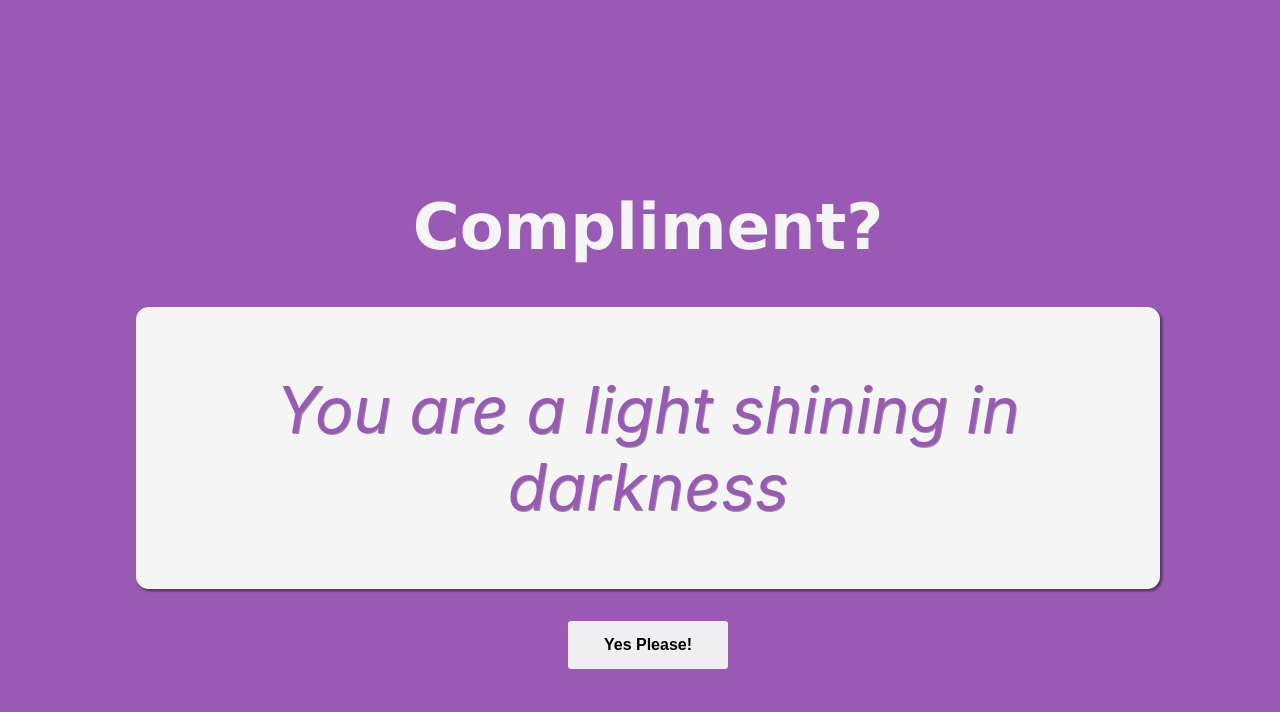
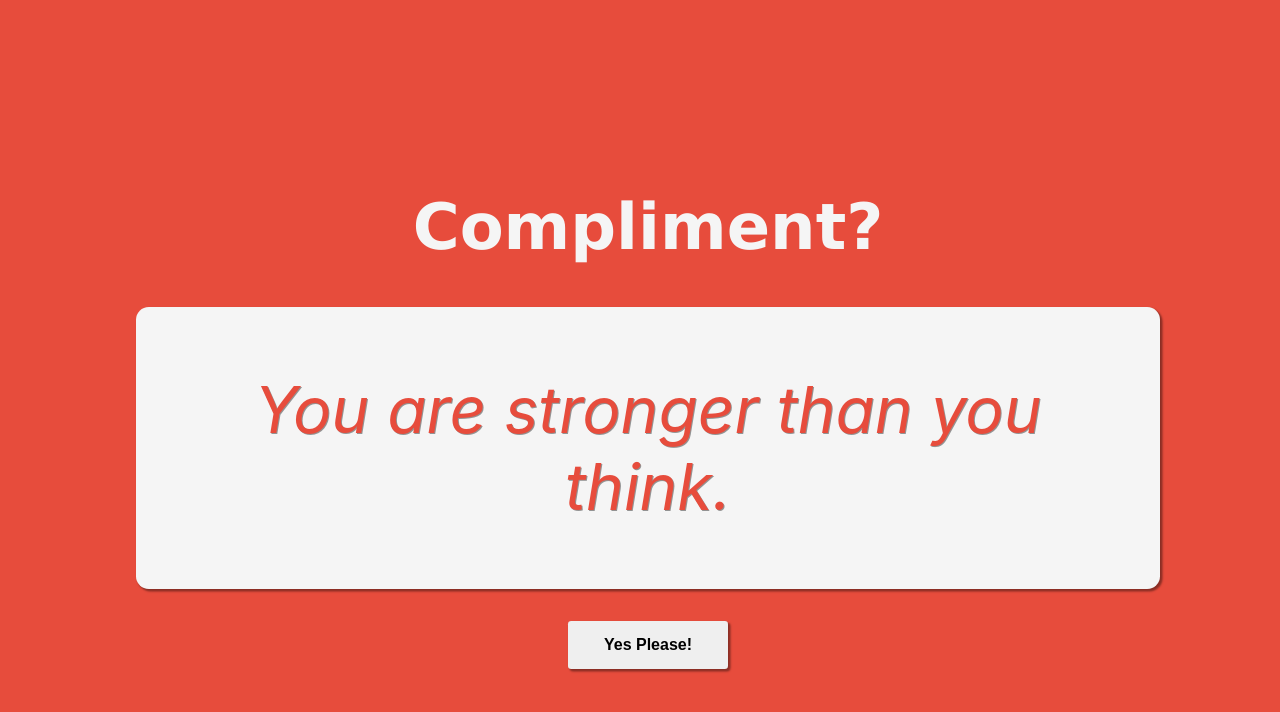
Before and after one commit to Slade27/Slade27.github.io, a plain HTML site: page Compliment/comp.html in a window 1280 px wide. Both pictures are taken after a click on the button "Yes Please!". Drawn offline with nearby package versions, Linux system fonts and the light colour scheme.

Commit message:
small fixes to css

```diff
--- a/Compliment/comp.css
+++ b/Compliment/comp.css
@@ -1,4 +1,5 @@
 body{
+    overflow: hidden;
     background-color: rgb(13, 109, 109);
     width: 100%;
     height: 100%;
@@ -82,5 +83,6 @@ button#new-comp{
     border-radius: 0.2em;
     border: whitesmoke;
     outline: none;
+    box-shadow: 2px 2px 2px 0.5px rgba(0, 0, 0, 0.4);
 
 }
--- a/Compliment/comp.js
+++ b/Compliment/comp.js
@@ -5,15 +5,15 @@ script.type = 'text/javascript';
 document.getElementsByTagName('head')[0].appendChild(script);
 
 var compliments = [
-    'You look nice today',
-    'You are loved',
+    'You look nice today.',
+    'You are loved.',
     'Have you been working out?',
     'I feel the need to impress you.',
     'You could probably lead a rebellion.',
-    'My mom always asks me why I can\'t be more like you',
+    'My mom always asks me why I can\'t be more like you.',
     'Glorious things are waiting for you.',
-    'Your eyes are disarming',
-    'You have a great sense of humor',
+    'Your eyes are disarming.',
+    'You have a great sense of humor.',
     'You\'re that “Nothing” when people ask me what I\'m thinking about.',
     'I bet you make babies smile.',
     'On a scale from 1 to 10, you’re an 11.',
@@ -21,18 +21,22 @@ var compliments = [
     'Somehow you make time stop and fly at the same time.',
     'Is that your picture next to "charming" in the dictionary?',
     'You\'re great at figuring stuff out.',
-    'You are a light shining in darkness',
-    'I can\'t take my eys off you',
-    'You are stronger than you think',
-    'Anyone would be lucky to have you',
+    'You are a light shining in darkness.',
+    'I can\'t take my eys off you.',
+    'You are stronger than you think.',
+    'Anyone would be lucky to have you.',
     'You have a great smile.',
+    'I have heard so many good things about you.',
+    'I love the way you laugh',
+    'The stars look brighter with you under them',
 ]
 
 var colors = ['#16a085', '#27ae60', '#2c3e50',
 '#f39c12', '#e74c3c', '#9b59b6', '#FB6964', '#342224',
 "#472E32", "#BDBB99", "#77B1A9", "#73A857", "#2ab7ca",
 '#f4b6c2', '#005b96', '#851e3e', '#dec3c3', '#f6cd61',
-'#feb2a8', '#ee4035'];
+'#feb2a8', '#ee4035', '#ff66cc', '#ffccee', '#ff8c66',
+'#668cff'];
 
 //generate random number[1-19]
 function rand(len){
@@ -54,12 +58,12 @@ function color(){
 }
 
 // document.onload = generate(); //load first compliment
-document.onload = color(); // load first color
+// document.onload = color(); // load first color
 
 /*Grabs new quote on button press */
 document.getElementById("new-comp").addEventListener('click', function(){
     $("#compliment").fadeOut(1);
-    color();
-    generate();
-    $("#compliment").fadeIn(2500);
+    color(); // new color
+    generate(); //new quote
+    $("#compliment").fadeIn(2500); //fading for text
 });
```
